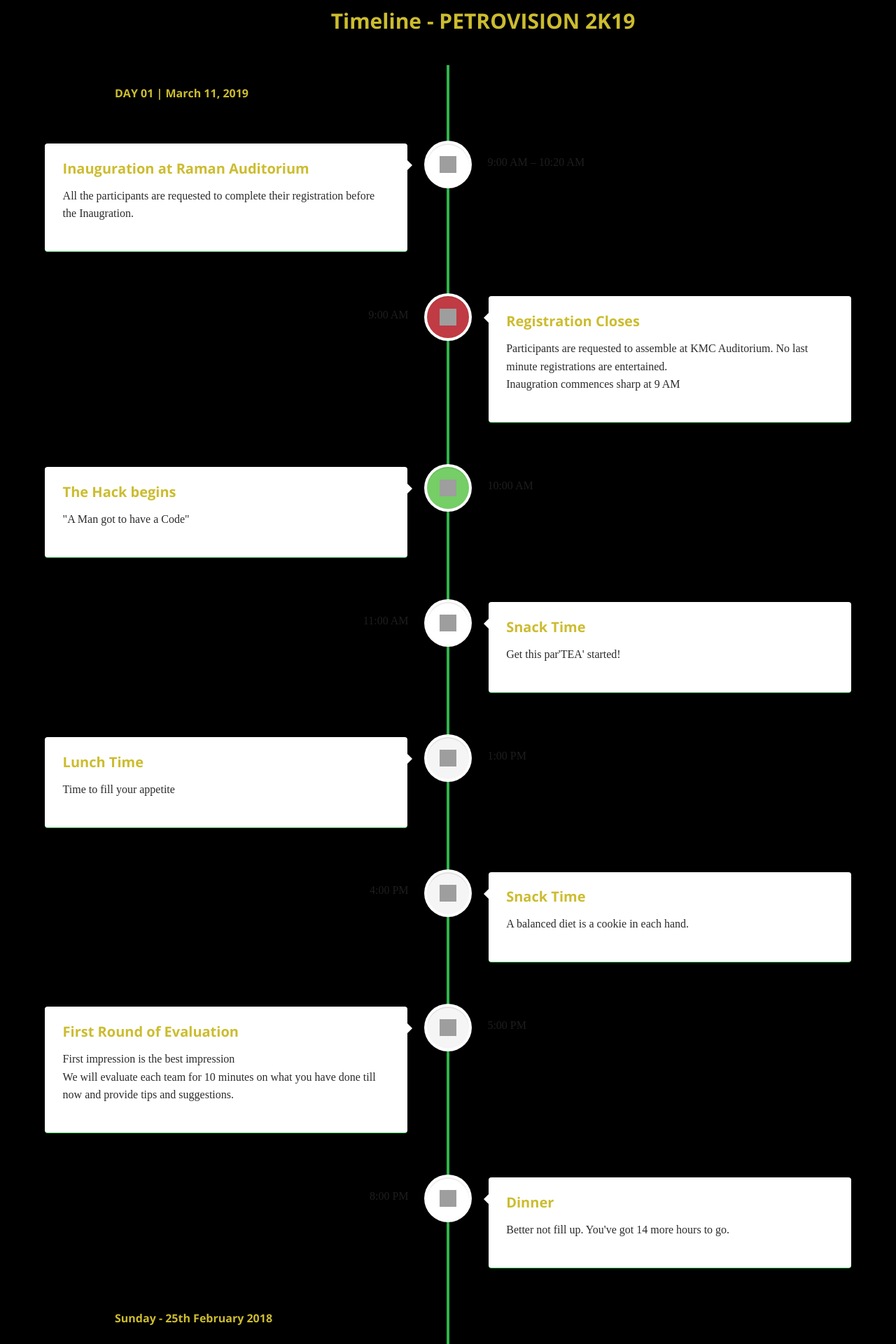
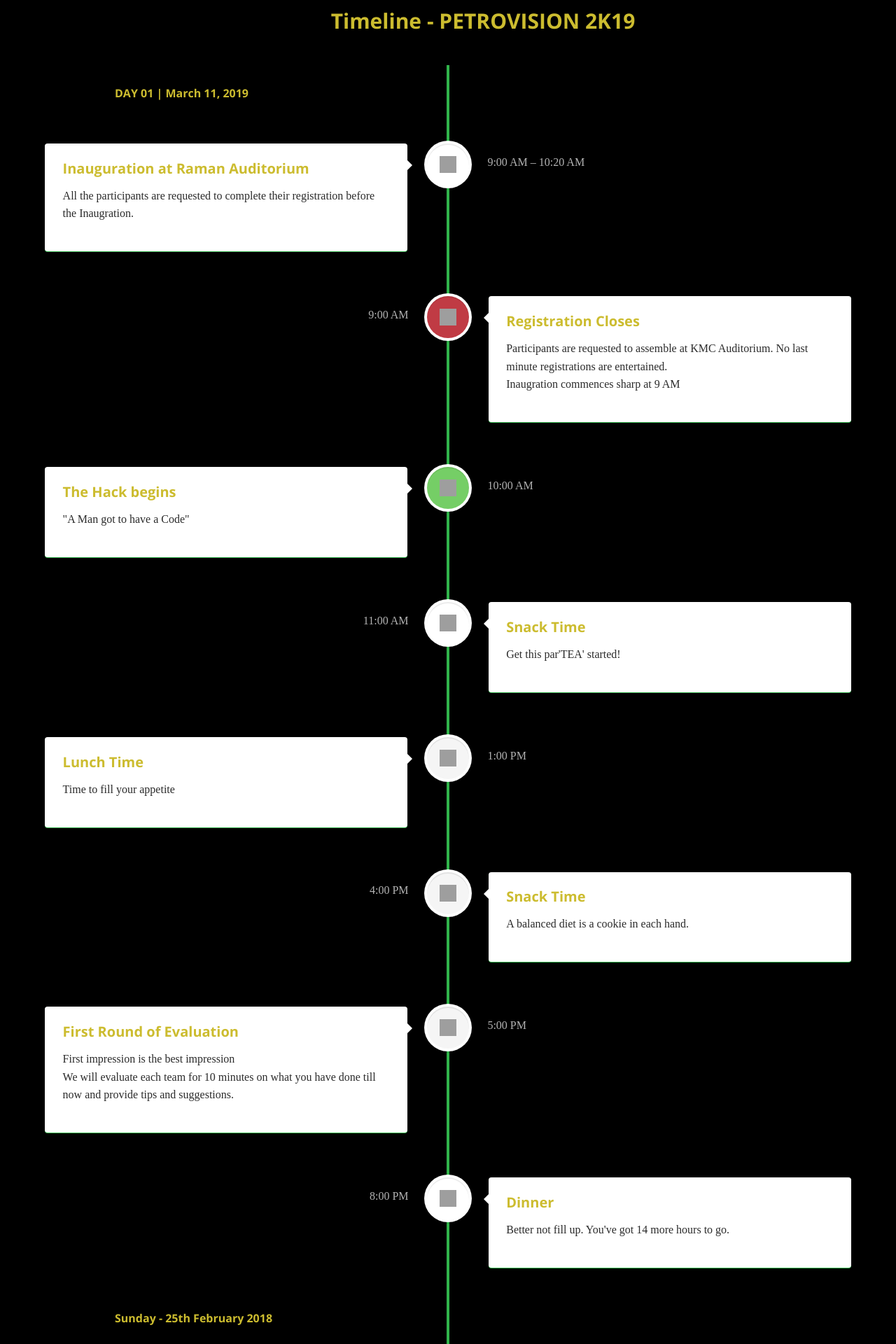
Before and after one commit to startersup/sympo, a PHP site: page /tl.html in a window 1280 px wide. Shown: the top 1920 px of the page at 70% size. Run offline with PHP 8.4, Linux system fonts and the light colour scheme; some libraries are stand-ins or nearby versions; some web fonts are replaced; grey boxes are pictures that could not be loaded.

Commit message:
Update tl.css
dd

```diff
--- a/assets/css/tl.css
+++ b/assets/css/tl.css
@@ -167,6 +167,10 @@ header h1 {
 }
 .cd-timeline-img.cd-location {
   background: #f0ca45;
+}
+.cd-date
+{
+    color:#ffffff;
 }
 @media only screen and (min-width: 1170px) {
   .cd-timeline-img {
```
